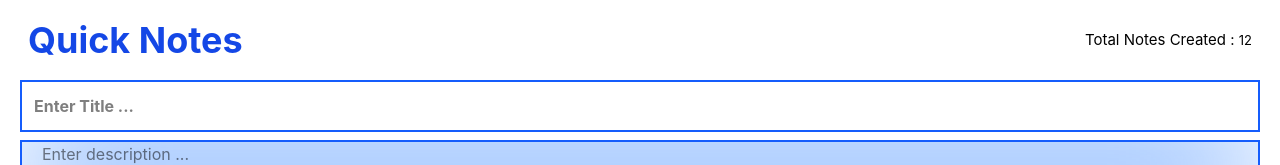
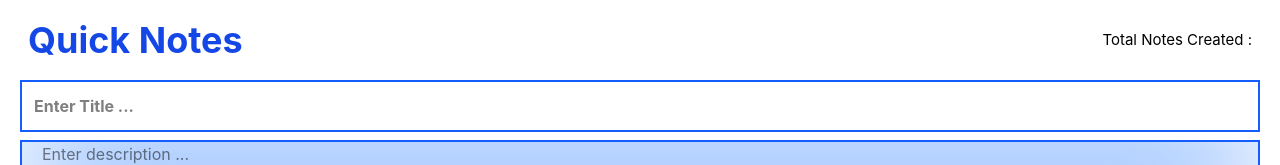
Before and after one commit to loedex/react-learning-playground, a React (Vite) app in the folder 16-quick-notes-project/: page / in a window 1280 px wide. Shown: the top 165 px of the page. Built offline with nearby package versions, Linux system fonts and the light colour scheme.

Commit message:
feat: update ProjectTotalCount component to display dynamic total notes count

```diff
--- a/16-quick-notes-project/src/components/ProjectTotalCount.jsx
+++ b/16-quick-notes-project/src/components/ProjectTotalCount.jsx
@@ -1,9 +1,11 @@
 import React from 'react'
+import { useRef , useEffect} from 'react'
 
-const ProjectTotalCount = () => {
+const ProjectTotalCount = ({totalNotes}) => {
+
   return (
     <div>
-        <p className='text-[15px] text-center'>Total Notes Created : <span className='text-[13px]'>12</span></p>
+        <p className='text-[15px] text-center'>Total Notes Created : <span className='underline'>{totalNotes}</span></p>
     </div>
   )
 }
```
